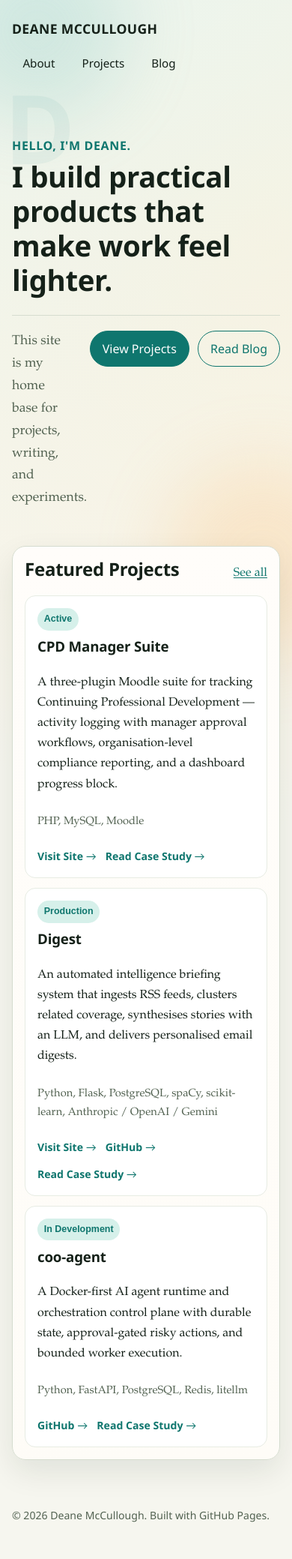
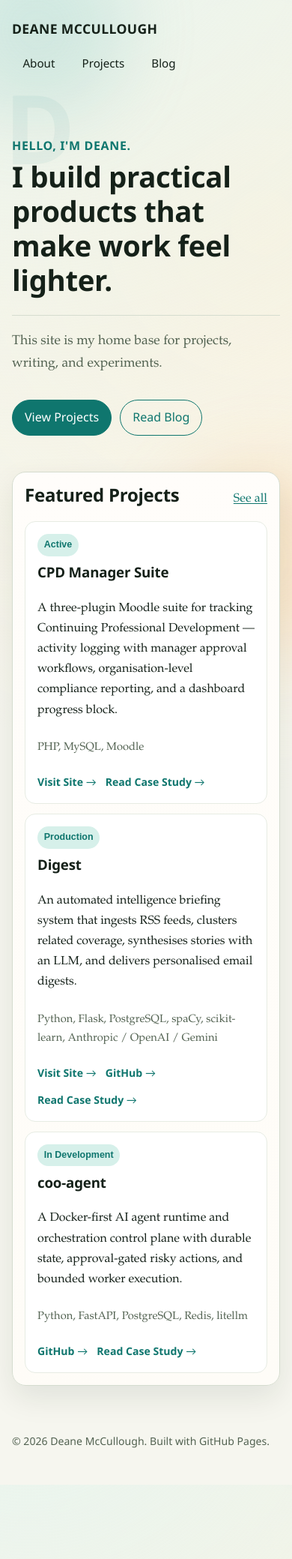
Before and after one commit to deanem/deanem.github.io, a Jekyll site: the page built from index.md, in a window 390 px wide. Shown: the whole page at 75% size. Built offline with Jekyll 4.4.1, drawn with Linux system fonts in a browser that asks for light colours; after the commit the page ends 1980 px from its top, so only the background shows below that.

Commit message:
Fix hero cross-browser rendering: ::before monogram, CSS grid layout, webkit prefixes

```diff
--- a/assets/css/style.css
+++ b/assets/css/style.css
@@ -159,9 +159,9 @@
   position: relative;
 }
 
-.hero-mono {
+.hero::before {
   color: var(--brand);
-  display: block;
+  content: "D";
   font-family: "Avenir Next", "Segoe UI", sans-serif;
   font-size: 18rem;
   font-size: clamp(8rem, 25vw, 18rem);
@@ -180,6 +180,7 @@
 .hero h1,
 .hero-foot {
   position: relative;
+  z-index: 1;
 }
 
 .hero h1 {
@@ -189,30 +190,28 @@
 }
 
 .hero-foot {
-  align-items: flex-start;
   border-top: 1px solid var(--line);
-  display: -webkit-flex;
-  display: flex;
-  -webkit-flex-direction: row;
-  flex-direction: row;
-  -webkit-flex-wrap: nowrap;
-  flex-wrap: nowrap;
+  display: grid;
+  grid-template-columns: 1fr auto;
+  grid-gap: 2rem;
   gap: 2rem;
-  justify-content: space-between;
+  -webkit-align-items: start;
+  align-items: start;
   padding-top: 1.25rem;
 }
 
 .hero-foot .lede {
-  -webkit-flex: 1;
-  flex: 1;
   margin: 0;
   max-width: 44ch;
-  min-width: 0;
 }
 
 .hero-foot .hero-actions {
-  flex-shrink: 0;
   margin-top: 0;
+}
+
+@-webkit-keyframes hero-fade-up {
+  from { opacity: 0; -webkit-transform: translateY(10px); transform: translateY(10px); }
+  to   { opacity: 1; -webkit-transform: translateY(0); transform: translateY(0); }
 }
 
 @keyframes hero-fade-up {
@@ -220,9 +219,18 @@
   to   { opacity: 1; transform: translateY(0); }
 }
 
-.hero .eyebrow { animation: hero-fade-up 0.5s ease both; }
-.hero h1       { animation: hero-fade-up 0.5s ease both 0.1s; }
-.hero-foot     { animation: hero-fade-up 0.5s ease both 0.2s; }
+.hero .eyebrow { -webkit-animation: hero-fade-up 0.5s ease both; animation: hero-fade-up 0.5s ease both; }
+.hero h1       { -webkit-animation: hero-fade-up 0.5s ease both 0.1s; animation: hero-fade-up 0.5s ease both 0.1s; }
+.hero-foot     { -webkit-animation: hero-fade-up 0.5s ease both 0.2s; animation: hero-fade-up 0.5s ease both 0.2s; }
+
+@media (prefers-reduced-motion: reduce) {
+  .hero .eyebrow,
+  .hero h1,
+  .hero-foot {
+    -webkit-animation: none;
+    animation: none;
+  }
+}
 
 .eyebrow {
   color: var(--brand);
@@ -511,8 +519,8 @@
     gap: 0.65rem;
   }
 
-  .construction-banner {
-    padding: 0.75rem 0.9rem;
+  .hero-foot {
+    grid-template-columns: 1fr;
   }
 
   .clean-list li {
--- a/index.md
+++ b/index.md
@@ -3,7 +3,6 @@
 layout: default
 ---
 <section class="hero">
-  <span class="hero-mono" aria-hidden="true">D</span>
   <p class="eyebrow">Hello, I'm Deane.</p>
   <h1>I build practical products that make work feel lighter.</h1>
   <div class="hero-foot">
```
